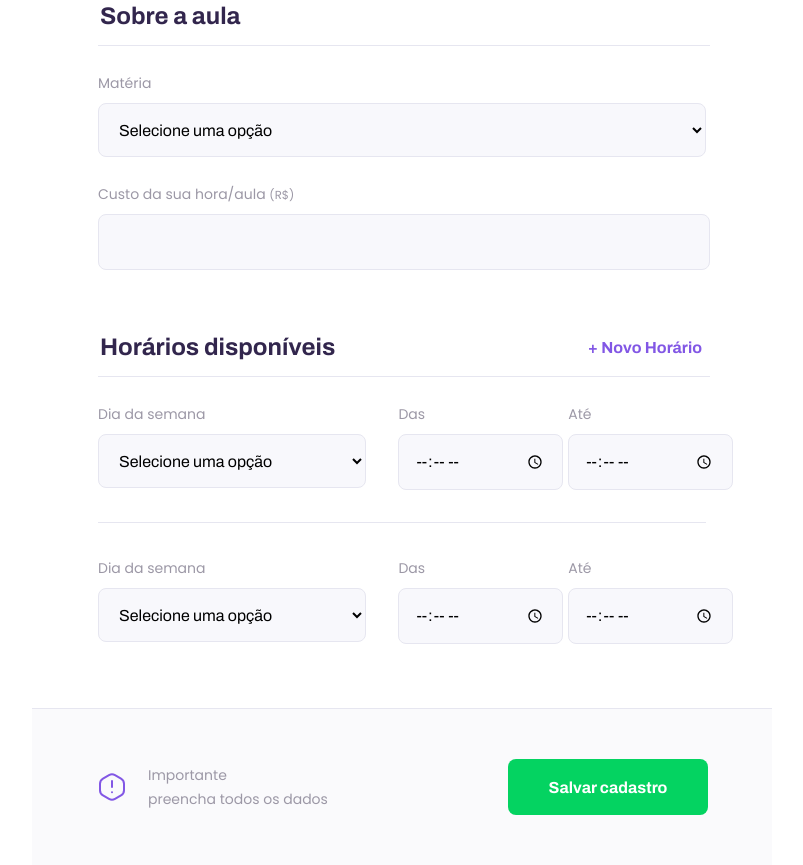
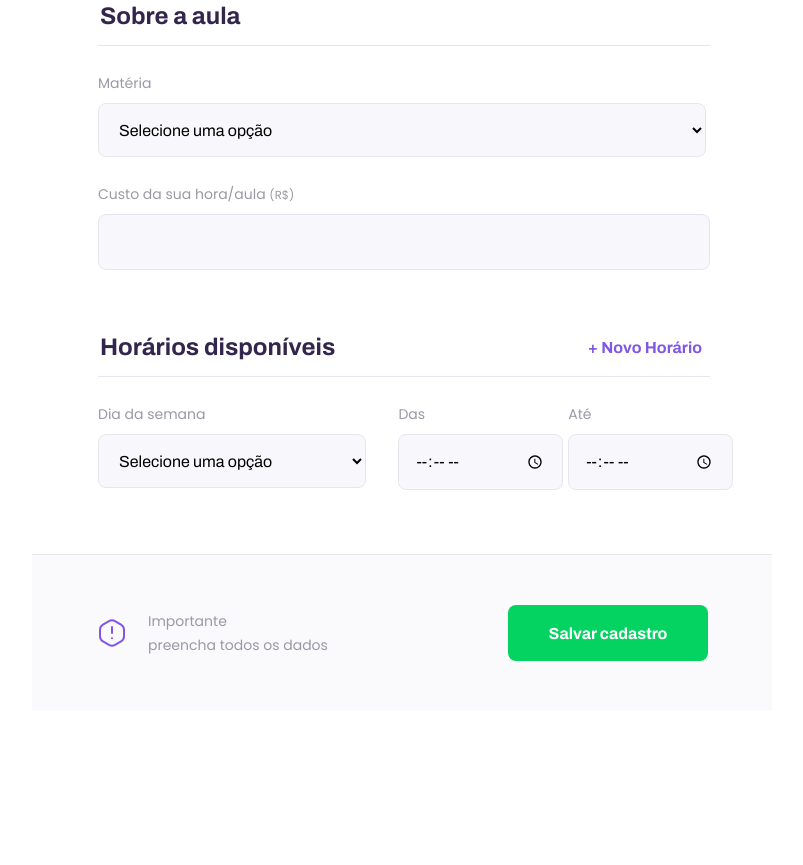
Before and after one commit to IsraelNobre/Bootcamp-NLW---Rocketseat, a plain HTML site: page give-classes.html in a window 1280 px wide. Shown: the part 1073-1938 px from the top of the page, without its empty margins (238-1041 px from the left). After the commit the page ends 1784 px from the top, so only its background shows below. Drawn offline with Linux system fonts and the light colour scheme.

Commit message:
Bootcamp
finaliza a terceira parte do bootcamp NLW

```diff
--- a/give-classes.html
+++ b/give-classes.html
@@ -12,6 +12,8 @@
       href="https://fonts.googleapis.com/css2?family=Archivo:wght@400;700&amp;family=Poppins:wght@400;600&amp;display=swap"
       rel="stylesheet"
     />
+    <script src="/scripts/addField.js" defer></script>
+
   </head>
 
   <body id="page-give-classes">
@@ -84,7 +86,7 @@
           <fieldset id="schedule-items">
             <legend>
               Horários disponíveis
-              <button id="add-time">+ Novo Horário</button>
+              <button type="button" id="add-time">+ Novo Horário</button>
             </legend>
             <div class="schedule-item">
               <div class="select-block">
@@ -109,29 +111,7 @@
                 <input type="time" name="time_to[]" required />
               </div>
             </div>
-            <div class="schedule-item">
-              <div class="select-block">
-                <label for="weekday">Dia da semana</label>
-                <select name="weekday[]" required>
-                  <option value="">Selecione uma opção</option>
-                  <option value="0">Domingo</option>
-                  <option value="1">Segunda-feira</option>
-                  <option value="2">Terça-feira</option>
-                  <option value="3">Quarta-feira</option>
-                  <option value="4">Quinta-feira</option>
-                  <option value="5">Sexta-feira</option>
-                  <option value="6">Sábado</option>
-                </select>
-              </div>
-              <div class="input-block">
-                <label for="time_from">Das</label>
-                <input type="time" name="time_from[]" required />
-              </div>
-              <div class="input-block">
-                <label for="time_to">Até</label>
-                <input type="time" name="time_to[]" required />
-              </div>
-            </div>
+
           </fieldset>
         </form>
         <footer>
@@ -144,5 +124,6 @@
         </footer>
       </main>
     </div>
+
   </body>
 </html>
--- /dev/null
+++ b/scripts/addField.js
@@ -0,0 +1,20 @@
+// Procurar o botao
+document.querySelector("#add-time")
+//Quando clicar no botao
+.addEventListener('click',cloneField)
+
+//executar um ação
+function cloneField() {
+  //Duplicar os campos
+   const newFieldContainer = document.querySelector('.schedule-item').cloneNode(true)
+   // pegar os campos
+   const fields = newFieldContainer.querySelectorAll('input')
+
+    // limpar os campos
+   fields.forEach(function(field){
+     field.value = ""
+   })
+
+  //colocar na pagina:onde?
+  document.querySelector('#schedule-items').appendChild(newFieldContainer)
+}
```
Also changed, not shown: README.md (deleted).
